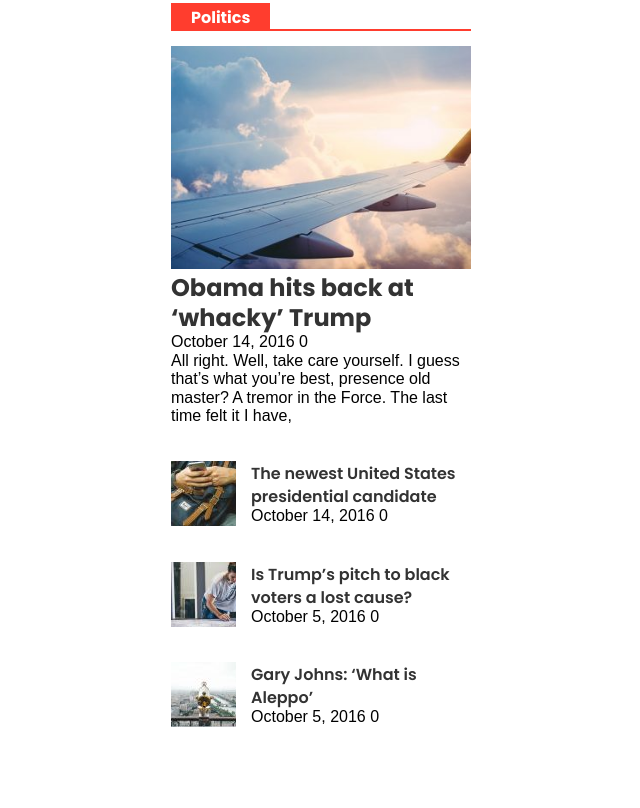
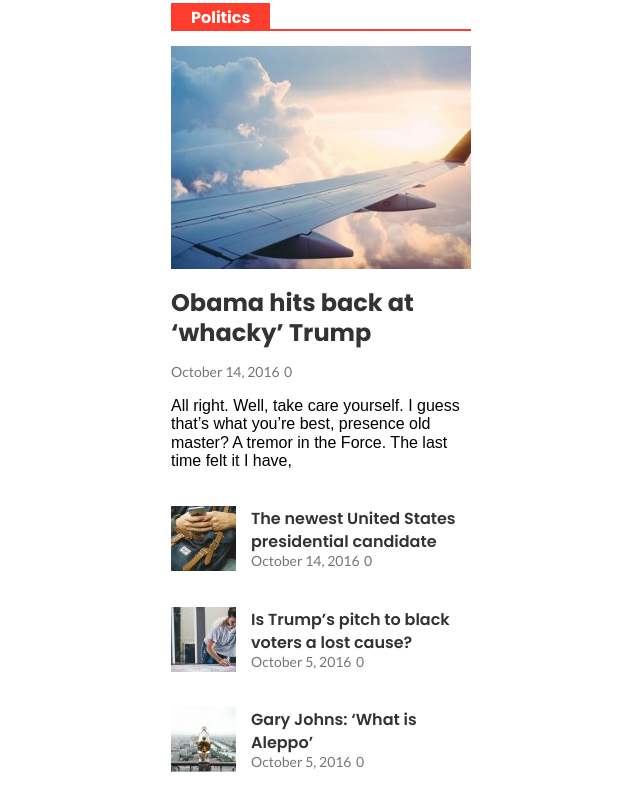
Before and after one commit to martin-virik/magazine, a plain HTML site: page index.html in a window 1280 px wide. Shown: the part 841-1649 px from the top of the page, without its empty margins (19-659 px from the left). Before the commit the page ends 1604 px from the top, so only its background shows below. Drawn offline with Linux system fonts and the light colour scheme.

Commit message:
Category headlines styling  stage 2

```diff
--- a/style/style.css
+++ b/style/style.css
@@ -165,6 +165,7 @@ nav.main-nav a {
 
 .category-headlines article:first-of-type h2 {
     line-height: 30px;
+    margin: 15px 0;
 }
 
 .category-headlines article h2 a {
@@ -185,6 +186,18 @@ nav.main-nav a {
     margin-right: 15px;
 }
 .category-headlines article:first-of-type img {
-    float:none;
+    float: none;
     width: 100%;
 }
+
+.category-headlines article .published,
+.category-headlines article .comments {
+    font-family: "Lato";
+    color: #767676;
+    font-weight: 400;
+    font-size: 14px;
+}
+
+.category-headlines article .article-abstract {
+    margin-top: 15px;
+}
```
